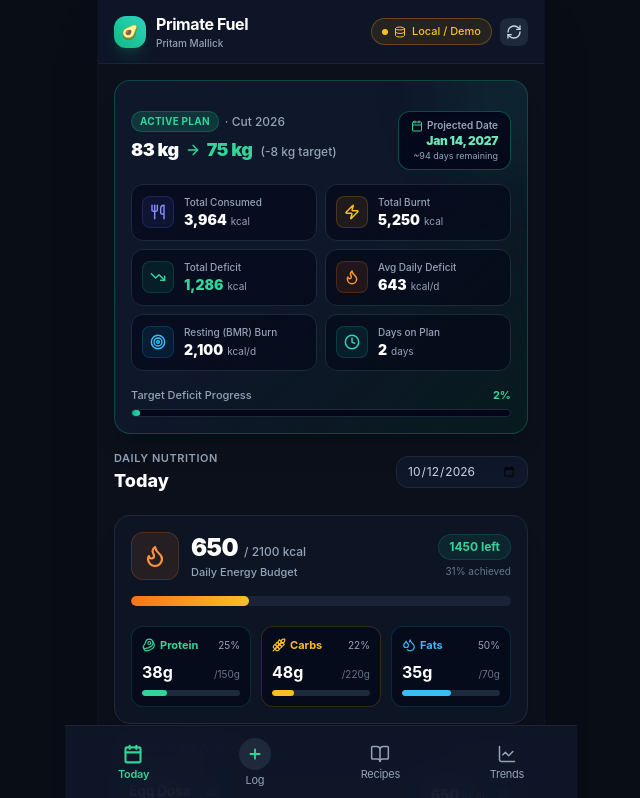
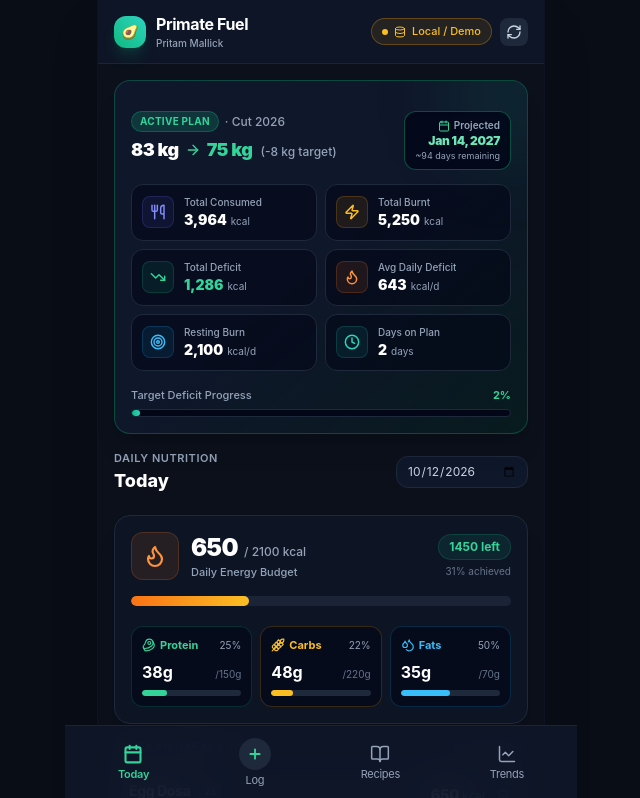
Before and after one commit to its-just-pritam/project-primate, a Next.js app: page / in a window 1280 px wide. Shown: the top 798 px of the page, without its empty margins (319-959 px from the left). Built offline with nearby package versions, Linux system fonts and the light colour scheme.

Commit message:
UX Improvements

```diff
--- a/components/MacroRings.tsx
+++ b/components/MacroRings.tsx
@@ -66,14 +66,14 @@ export const MacroRings: React.FC<MacroRingsProps> = ({ totals, targets }) => {
       </div>
 
       {/* Macro Grid */}
-      <div className="grid grid-cols-3 gap-2.5 pt-1">
+      <div className="grid grid-cols-3 gap-2 pt-1">
         {/* Protein */}
-        <div className="bg-slate-950/60 border border-emerald-500/20 rounded-xl p-2.5 flex flex-col justify-between">
+        <div className="min-w-0 bg-slate-950/60 border border-emerald-500/20 rounded-xl p-2.5 flex flex-col justify-between">
           <div className="flex items-center justify-between mb-1.5">
             <span className="text-[11px] font-bold text-emerald-400 flex items-center gap-1">
               <Beef className="w-3.5 h-3.5" /> Protein
             </span>
-            <span className="text-[10px] text-slate-400">{proteinPercent}%</span>
+            <span className="text-[10px] text-slate-400 max-[400px]:hidden">{proteinPercent}%</span>
           </div>
           <div className="flex items-baseline justify-between mb-1.5">
             <span className="text-base font-bold text-white">
@@ -90,12 +90,12 @@ export const MacroRings: React.FC<MacroRingsProps> = ({ totals, targets }) => {
         </div>
 
         {/* Carbs */}
-        <div className="bg-slate-950/60 border border-amber-500/20 rounded-xl p-2.5 flex flex-col justify-between">
+        <div className="min-w-0 bg-slate-950/60 border border-amber-500/20 rounded-xl p-2.5 flex flex-col justify-between">
           <div className="flex items-center justify-between mb-1.5">
             <span className="text-[11px] font-bold text-amber-400 flex items-center gap-1">
               <Wheat className="w-3.5 h-3.5" /> Carbs
             </span>
-            <span className="text-[10px] text-slate-400">{carbsPercent}%</span>
+            <span className="text-[10px] text-slate-400 max-[400px]:hidden">{carbsPercent}%</span>
           </div>
           <div className="flex items-baseline justify-between mb-1.5">
             <span className="text-base font-bold text-white">
@@ -112,12 +112,12 @@ export const MacroRings: React.FC<MacroRingsProps> = ({ totals, targets }) => {
         </div>
 
         {/* Fats */}
-        <div className="bg-slate-950/60 border border-sky-500/20 rounded-xl p-2.5 flex flex-col justify-between">
+        <div className="min-w-0 bg-slate-950/60 border border-sky-500/20 rounded-xl p-2.5 flex flex-col justify-between">
           <div className="flex items-center justify-between mb-1.5">
             <span className="text-[11px] font-bold text-sky-400 flex items-center gap-1">
               <Droplets className="w-3.5 h-3.5" /> Fats
             </span>
-            <span className="text-[10px] text-slate-400">{fatsPercent}%</span>
+            <span className="text-[10px] text-slate-400 max-[400px]:hidden">{fatsPercent}%</span>
           </div>
           <div className="flex items-baseline justify-between mb-1.5">
             <span className="text-base font-bold text-white">
--- a/components/PlanCard.tsx
+++ b/components/PlanCard.tsx
@@ -19,15 +19,15 @@ export const PlanCard: React.FC<PlanCardProps> = ({ plan }) => {
       <div className="absolute -top-12 -right-12 w-32 h-32 bg-emerald-500/10 rounded-full blur-2xl pointer-events-none" />
 
       {/* Header with Goal */}
-      <div className="flex items-start justify-between relative z-10">
-        <div>
-          <div className="flex items-center gap-1.5">
-            <span className="px-2 py-0.5 rounded-full text-[10px] font-bold bg-emerald-500/20 text-emerald-400 border border-emerald-500/30 tracking-wide uppercase">
+      <div className="flex items-start justify-between gap-2 relative z-10">
+        <div className="min-w-0">
+          <div className="flex items-center gap-1.5 min-w-0">
+            <span className="shrink-0 whitespace-nowrap px-2 py-0.5 rounded-full text-[10px] font-bold bg-emerald-500/20 text-emerald-400 border border-emerald-500/30 tracking-wide uppercase">
               Active Plan
             </span>
-            <span className="text-xs text-slate-400 font-medium">· {plan.planName}</span>
+            <span className="text-xs text-slate-400 font-medium truncate">· {plan.planName}</span>
           </div>
-          <div className="flex items-baseline gap-2 mt-1">
+          <div className="flex flex-wrap items-baseline gap-x-2 mt-1">
             <h3 className="text-lg font-black text-white tracking-tight flex items-center gap-1.5">
               <span>{plan.currentWeight} kg</span>
               <ArrowRight className="w-4 h-4 text-emerald-400" />
@@ -40,9 +40,9 @@ export const PlanCard: React.FC<PlanCardProps> = ({ plan }) => {
         </div>
 
         {/* Projected Completion Badge */}
-        <div className="bg-slate-950/80 border border-emerald-500/40 rounded-xl px-3 py-1.5 text-right shadow-inner">
+        <div className="shrink-0 bg-slate-950/80 border border-emerald-500/40 rounded-xl px-2.5 py-1.5 text-right shadow-inner">
           <div className="text-[10px] text-slate-400 font-semibold flex items-center justify-end gap-1">
-            <Calendar className="w-3 h-3 text-emerald-400" /> Projected Date
+            <Calendar className="w-3 h-3 text-emerald-400" /> Projected
           </div>
           <div className="text-xs font-black text-emerald-300 tracking-tight">
             {plan.projectedDate}
@@ -136,7 +136,7 @@ export const PlanCard: React.FC<PlanCardProps> = ({ plan }) => {
           </div>
           <div className="min-w-0">
             <span className="text-[10px] text-slate-400 font-medium block truncate">
-              Resting (BMR) Burn
+              Resting Burn
             </span>
             <div className="flex items-baseline gap-1">
               <span className="text-sm font-black text-white">
```
